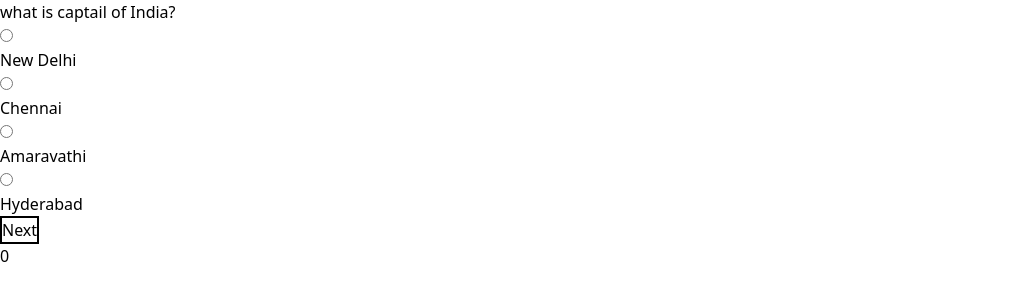
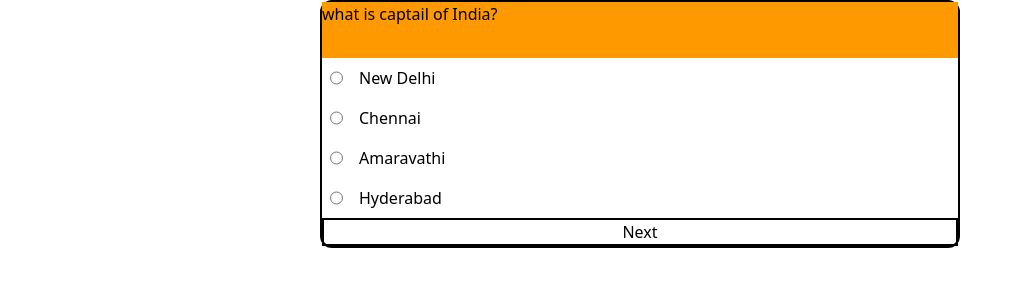
Before and after one commit to ChVAjayReddy/ReactPractice, a React (Vite) app: page / in a window 1280 px wide. Shown: the top 300 px of the page, without its empty margins (0-1023 px from the left). Built offline with nearby package versions, Linux system fonts and the light colour scheme.

Commit message:
css added

```diff
--- a/src/components/Onlinequiz.jsx
+++ b/src/components/Onlinequiz.jsx
@@ -4,7 +4,7 @@ const Onlinequiz = () => {
   const [qno, setqno] = useState(1);
   const [buttontext, setbuttontext] = useState("Next");
   const [queans, setqueans] = useState(QUIZ_QUE_ANS);
-  const [result, setresult] = useState(0);
+  const [result, setresult] = useState(null);
   function handlechange(qno, oindex) {
     let temp = queans.map((quiz) =>
       quiz.qno === qno
@@ -36,19 +36,21 @@ const Onlinequiz = () => {
     }
   }
   return (
-    <div>
+    <div className="w-dvw h-dvh">
+      <div className="flex flex-col justify-self-center w-1/2 border-2 rounded-xl">
         {queans.map((quiz) =>
           quiz.qno === qno ? (
             <div key={quiz.qno}>
-            <p>{quiz.question}</p>
+              <p className="bg-amber-500 h-14">{quiz.question}</p>
               {quiz.options.map((option, index) => (
-              <div key={index}>
+                <div className="flex" key={index}>
                   <input
+                    className="m-2"
                     type="radio"
                     checked={option.isoptionchcked}
                     onChange={() => handlechange(quiz.qno, index)}
-                />
-                <p>{option.ans}</p>
+                  ></input>
+                  <p className="m-2">{option.ans}</p>
                 </div>
               ))}
             </div>
@@ -76,6 +78,7 @@ const Onlinequiz = () => {
         </button>
         <p>{result}</p>
       </div>
+    </div>
   );
 };
 export default Onlinequiz;
```
Lines whose indentation alone changed are shown as unchanged.
